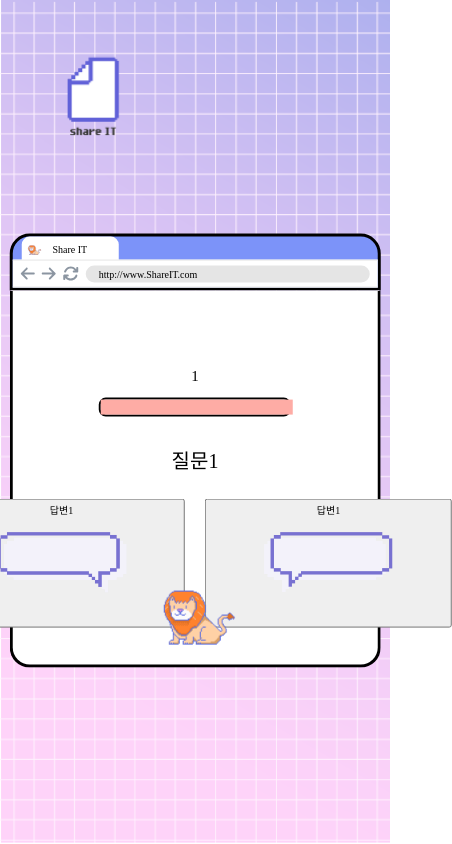
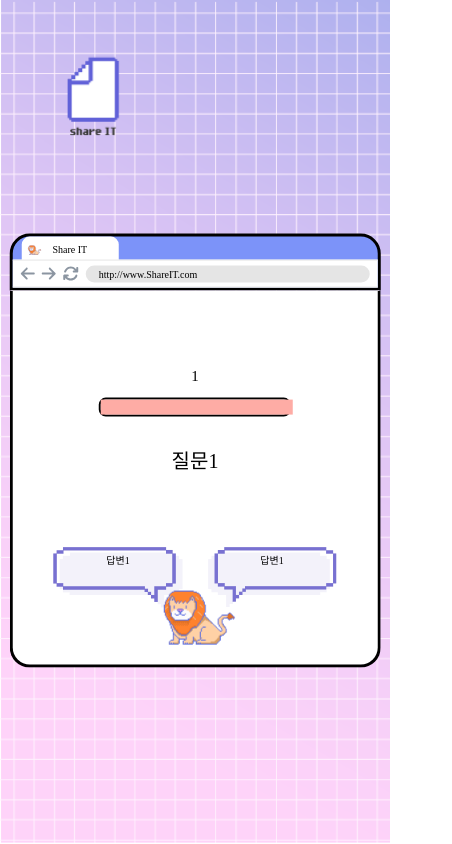
Before and after one commit to KimKyuHoi/ShareIT-Frontend, a React (Create React App) app in the folder shareit_frontend/: page /question in a window 390 px wide. Shown: the whole page, 452 px wide, since content can reach past the window. Built offline with nearby package versions, Linux system fonts and the light colour scheme; a web font is replaced by a local one.

Commit message:
#2 Fix: 모바일 화면 수정
- 모바일에도 적용

```diff
--- a/shareit_frontend/src/components/pages/Question/question.scss
+++ b/shareit_frontend/src/components/pages/Question/question.scss
@@ -70,7 +70,7 @@ $question-text-height: 53px;
 $question-answer-text-height: 70px;
 
 /* Question-answer-text */
-$question-answer-text-width: 200px;
+$question-answer-text-width: 210px;
 $question-answer-text-height: 71px;
 
 /* Lion */
@@ -360,6 +360,8 @@ color: #000000;
   justify-content: center;
   align-items: center;
 
+  background: none;
+  border: none;
 }
 
 /* Question-answer-left */
@@ -374,6 +376,9 @@ color: #000000;
   flex-direction: column;
   justify-content: center;
   align-items: center;
+  background: none;
+  border: none;
+
 }
 
 .Question-answer-leftimg{
@@ -432,30 +437,38 @@ color: #000000;
     height: 376.83px;
     min-height: 50vw;
   }
+  .Question-answer-right{
+    width: 134px;
+    height: 100px;
+  }
+
+  .Question-answer-left{
+    width: 134px;
+    height: 100px;
+  }
 
   .Question-answer-leftimg{
     height: 70px;
-
-
   }
   .Question-answer-rightimg{
     height: 70px;
   }
 
   .Question-answer-text-left {
-    width: $question-answer-text-width*0.65;
-    height: $question-answer-text-height;
+    width: 130px;
+    height: 40px;
+
     font-size: 10px;
-    top: 2px;
+    top: 25px;
     background: none;
   }
 
   /* Question-answer-text */
   .Question-answer-text-right {
-    width: $question-answer-text-width*0.65;
-    height: $question-answer-text-height;
+    width: 130px;
+    height: 50px;
     font-size: 10px;
-    top: 2px;
+    top: 25px;
   }
 
 }
```
